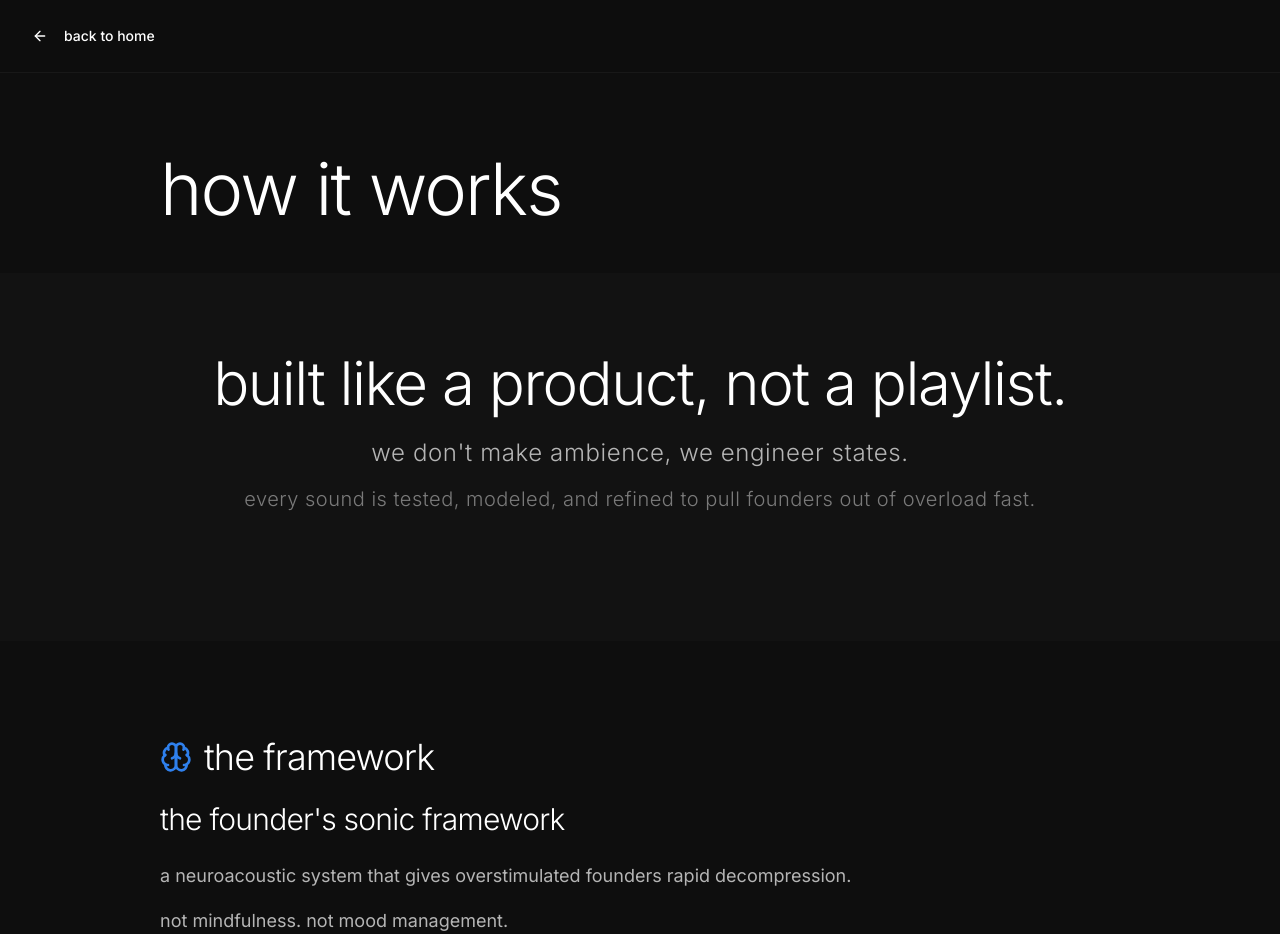
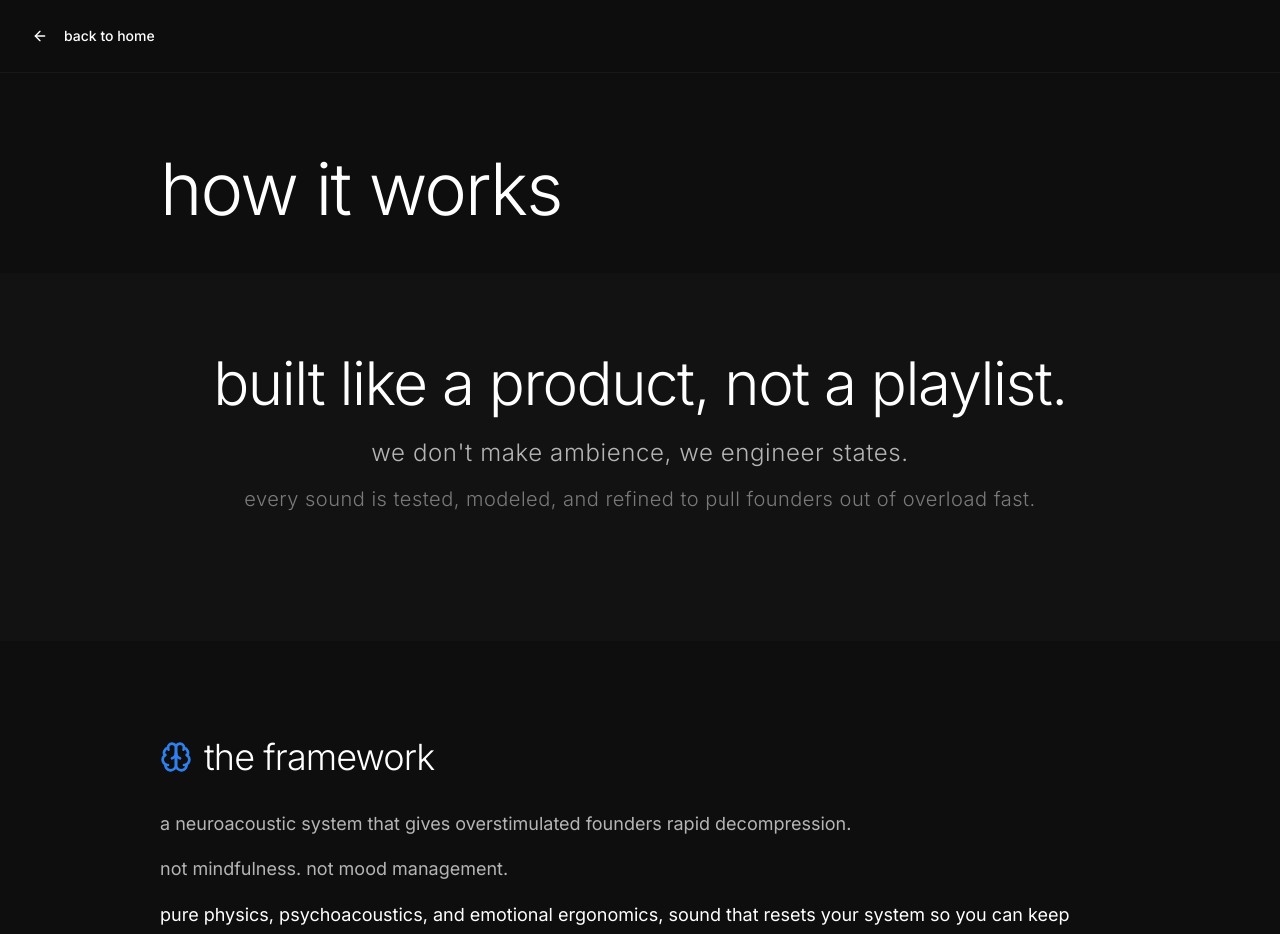
Before and after one commit to Forbescanandoes/soundscapes-app, a Next.js app: page /learn-more in a window 1280 px wide. Shown: the top 934 px of the page. Built offline with nearby package versions, Linux system fonts and the light colour scheme; a web font is replaced by a local one.

Commit message:
Remove 'the founder's sonic framework' subheading from Learn More page

```diff
--- a/app/learn-more/page.tsx
+++ b/app/learn-more/page.tsx
@@ -64,13 +64,10 @@ export default function LearnMorePage() {
           viewport={{ once: true }}
           className="mb-16"
         >
-          <div className="flex items-center gap-3 mb-6">
+          <div className="flex items-center gap-3 mb-8">
             <Brain className="w-8 h-8 text-brand-accent" />
             <h3 className="text-3xl sm:text-4xl font-light lowercase tracking-tight">the framework</h3>
           </div>
-          <h4 className="text-2xl sm:text-3xl font-light text-brand-text-primary lowercase leading-relaxed mb-6 tracking-tight">
-            the founder&apos;s sonic framework
-          </h4>
           <div className="space-y-4 text-lg text-brand-text-secondary leading-relaxed lowercase">
             <p>
               a neuroacoustic system that gives overstimulated founders rapid decompression.
```
